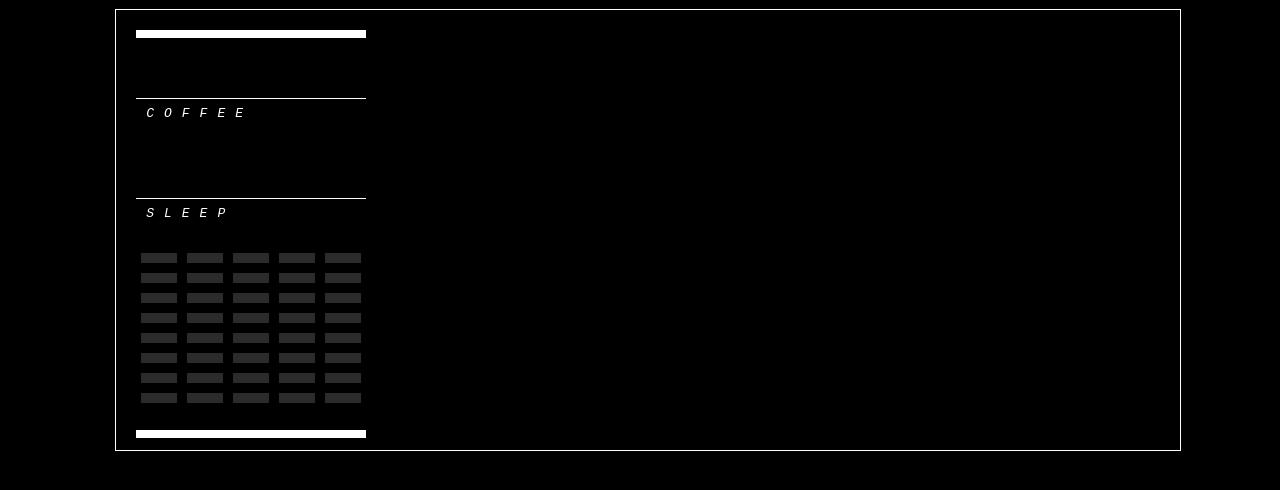
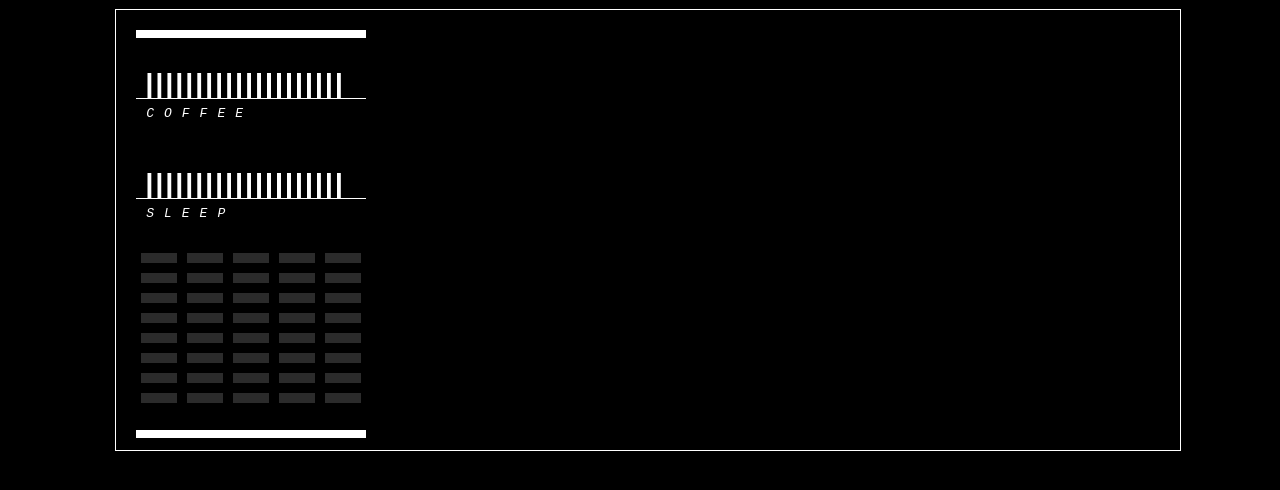
Before and after one commit to marco-ponds/SIG_ABRT, a website: page app/index.html in a window 1280 px wide. Shown: the part 106-596 px from the top of the page. Drawn offline with Linux system fonts and the light colour scheme.

Commit message:
workin on bars

```diff
--- a/app/app.js
+++ b/app/app.js
@@ -1,21 +1,86 @@
 function Bar(element) {
-    this.canvas = document.getElement
+    this.element = element;
+    this.canvas = document.getElementById(element);
+    this.ctx = this.canvas.getContext('2d');
+    this.levels = [0.5, 0.5, 0.5, 0.5, 0.5, 0.5, 0.5, 0.5, 0.5, 0.5, 0.5, 0.5, 0.5, 0.5, 0.5, 0.5, 0.5, 0.5, 0.5, 0.5];
+    this.level = 0.5;
+    this.height = this.canvas.height;
+    this.width = this.canvas.width;
+    this._angle = 0;
+}
+
+Bar.prototype = {
+    render: function() {
+        var barWidth = 5;
+        var barHeight;
+        var x = 15;
+
+        for(var i = 0; i < this.levels.length; i++) {
+            barHeight = (this.levels[i]*this.height) + (Math.sin(this._angle) * 20);
+
+            this.ctx.fillStyle = 'rgb(255, 255, 255)';
+            this.ctx.fillRect(x, this.height-barHeight, barWidth, barHeight);
+
+            x += barWidth + 8;
+        }
+        // shifting and pushing level
+        this.levels.shift();
+        this.levels.push(app[this.element].level);
+        // increasing angle
+        this.angle ++;
+    },
+
+    inc: function(amount) {
+        // increasing level by 0.1
+        this.level += (amount ? amount : 0.1);
+    },
+
+    dec: function(amount) {
+        // decreasing level by 0.1
+        this.level = this.level - (amount ? amount : 0.1);
+    }
 }
 
 function App() {
     this.version = 'v0.0.1';
     this.author = 'Marco Stagni';
+
+    this.coffee = new Bar('coffee');
+    this.sleep = new Bar('sleep');
 }
 
 App.prototype = {
     printVersion: function() {
       var container = document.getElementById('version');
       container.innerText = this.version;
+    },
+
+    render: function() {
+        // rendering bars
+        this.coffee.render();
+        this.sleep.render();
+        // rendering game
+
+        // rendering player
+
+        // rendering enemies
+
     }
+
+
 }
 
+function render() {
+    // rendering
+    app.render();
+    // requesting new frame
+    app.renderid = requestAnimationFrame(render);
+}
 
 window.onload = function() {
-    var app = new App();
+    window.app = new App();
     app.printVersion();
+
+    // calling render function
+    render();
 }
--- a/app/index.html
+++ b/app/index.html
@@ -16,11 +16,11 @@
     <div class='container'>
         <div class='panel '>
             <div class='levels_container'>
-                <div class='coffee bar'>
+                <div class='bar'>
                     <canvas id='coffee'></canvas>
                     <span>COFFEE</span>
                 </div>
-                <div class='sleep bar'>
+                <div class='bar'>
                     <canvas id='sleep'></canvas>
                     <span>SLEEP</span>
                 </div>
```
Also changed, not shown: dist/app.js, dist/index.html.
